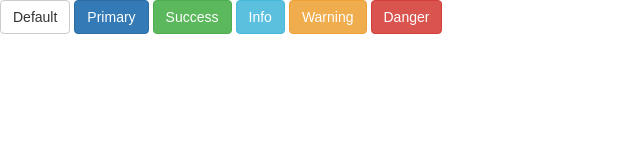
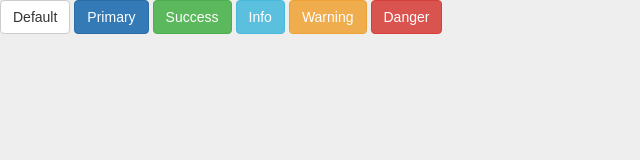
Before and after one commit to martaevrensel/components, a plain HTML site: page index.html in a window 1280 px wide. Shown: the whole page, without its empty margins (0-640 px from the left). Drawn offline with nearby package versions, Linux system fonts and the light colour scheme.

Commit message:
add General Styles

```diff
--- a/components.css
+++ b/components.css
@@ -1,3 +1,13 @@
+/* ==== GENERAL STYLES ==== */
+
+body {
+  background-color: #eee;
+}
+
+* {
+  box-sizing: border-box;
+}
+
 /* The base of every button */
 .btn {
   display: inline-block;
@@ -16,6 +26,7 @@
 }
 
 /* Additional styles for "Default" */
+
 .btn-default {
   color: #333;
   background-color: #fff;
@@ -27,6 +38,8 @@
   border-color: #adadad;
 }
 
+/* Additional styles for "Primary" */
+
 .btn-primary {
   background-color: #337ab7;
   border-color: #2e6da4;
@@ -36,6 +49,8 @@
   background-color: #286090;
   border-color: #204d74;
 }
+
+/* Additional styles for "Success" */
 
 .btn-success {
   background-color: #5cb85c;
@@ -47,6 +62,8 @@
   border-color: #398439;
 }
 
+/* Additional styles for "Info" */
+
 .btn-info {
   background-color: #5bc0de;
   border-color: #46b8da;
@@ -56,6 +73,8 @@
   background-color: #31b0d5;
   border-color: #269abc;
 }
+
+/* Additional styles for "Warning" */
 
 .btn-warning {
   background-color: #f0ad4e;
@@ -67,6 +86,8 @@
   border-color: #d58512;
 }
 
+/* Additional styles for "Danger" */
+
 .btn-danger {
   background-color: #d9534f;
   border-color: #d43f3a;
```
